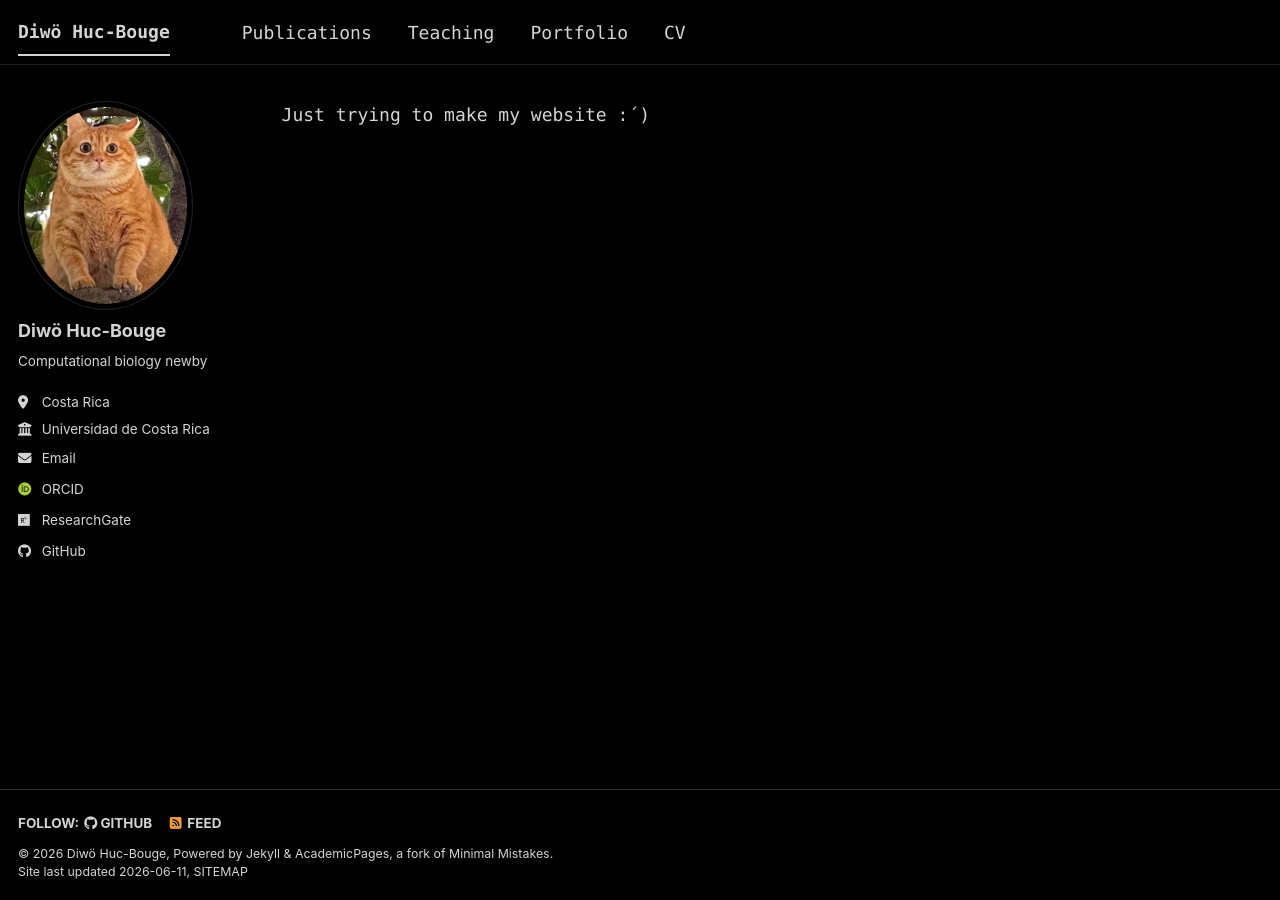
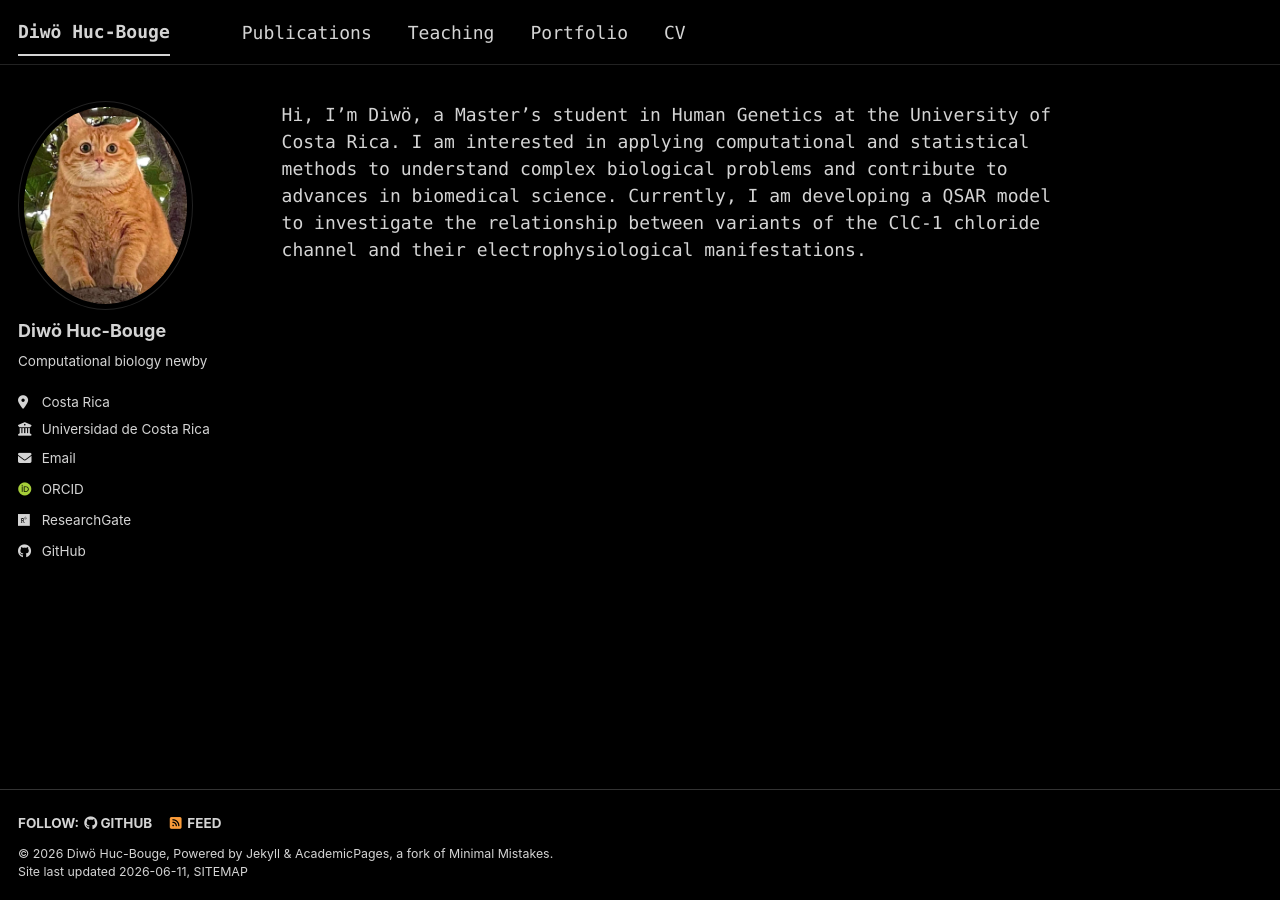
Before and after one commit to DiwoHuc/DiwoHuc.github.io, a Jekyll site: the page built from _pages/about.md, in a window 1280 px wide. Built offline with Jekyll 4.4.1, drawn with Linux system fonts in a browser that asks for light colours; some web fonts are replaced; a script bundle is joined from its source files by our own code; library files that are not in the unit come from our copies.

Commit message:
Revise about page content
Updated personal introduction and research focus.

```diff
--- a/_pages/about.md
+++ b/_pages/about.md
@@ -6,4 +6,4 @@
   - /about.html
 ---
 
-Just trying to make my website :´)
+Hi, I'm Diwö, a Master's student in Human Genetics at the University of Costa Rica. I am interested in applying computational and statistical methods to understand complex biological problems and contribute to advances in biomedical science. Currently, I am developing a QSAR model to investigate the relationship between variants of the ClC-1 chloride channel and their electrophysiological manifestations.
```
